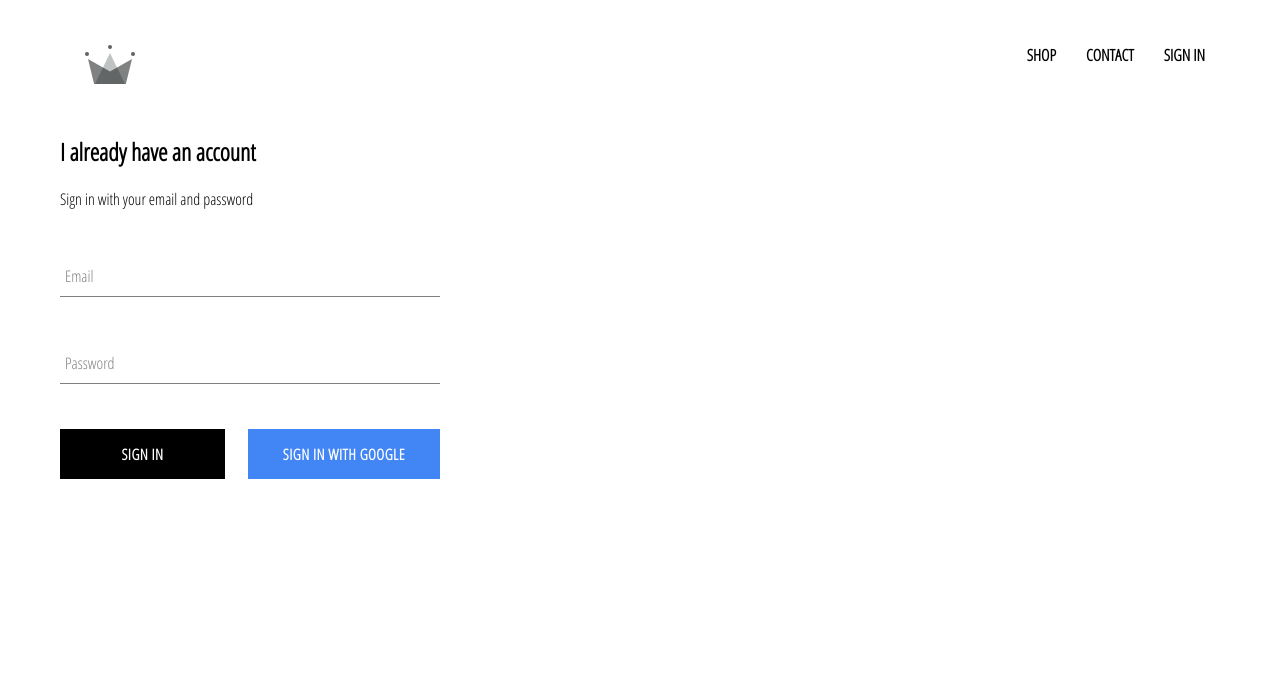
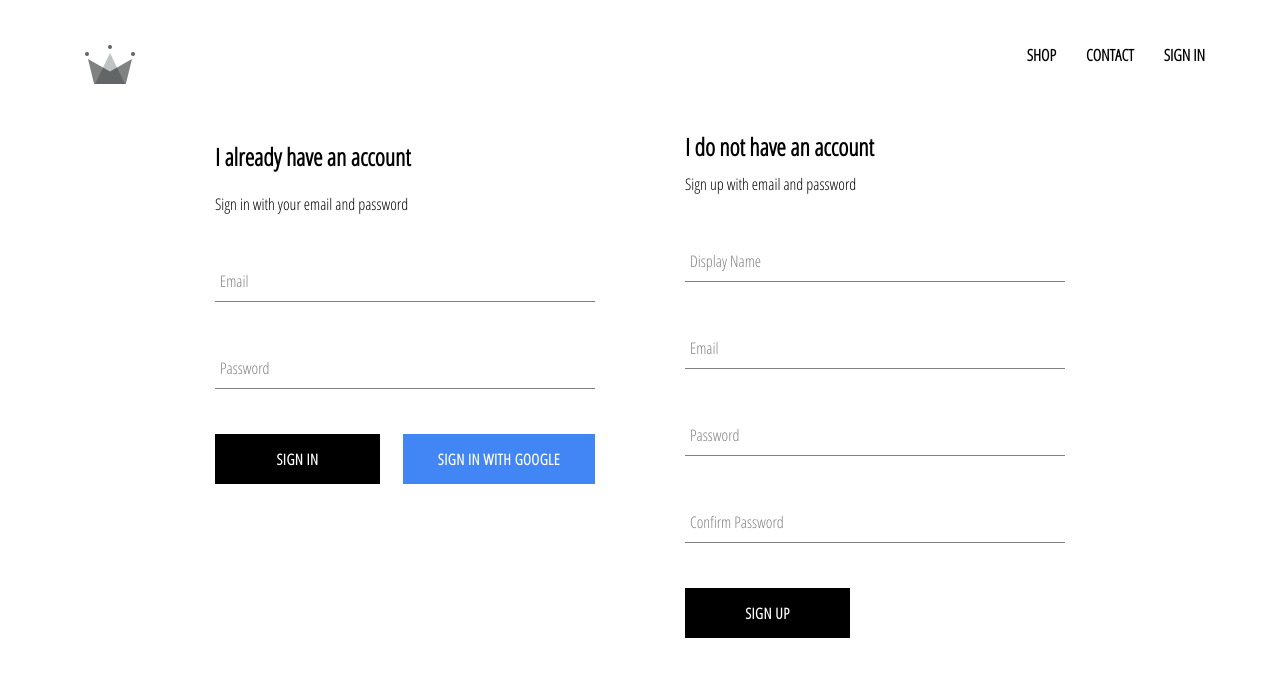
Before and after one commit to SuyashLale/crwn-clothing, a React (Create React App) app: page /signin in a window 1280 px wide. Shown: the top 676 px of the page. Built offline with nearby package versions, Linux system fonts and the light colour scheme; no server answers; a web font is replaced by a local one.

Commit message:
Added the sign up page, sign up with Email and PW functionality and saving the user in the firestore and React App state

```diff
--- a/src/App.js
+++ b/src/App.js
@@ -7,7 +7,7 @@
 import ShopPage from "./pages/shop/shop.component.jsx";
 import Header from "./components/header/header.component";
 import SignInAndSignUp from "./pages/sign-in-and-sign-up/sign-in-and-sign-up.component";
-import { auth } from "./firebase/firebase.utils";
+import { auth, createUserProfileDocument } from "./firebase/firebase.utils";
 
 class App extends React.Component {
   constructor() {
@@ -21,10 +21,29 @@
   unsubsribeFromAuth = null;
 
   componentDidMount() {
-    this.unsubscribeFromAuth = auth.onAuthStateChanged((user) => {
-      this.setState({ currentUser: user });
+    this.unsubscribeFromAuth = auth.onAuthStateChanged(async (userAuth) => {
+      if (userAuth) {
+        //if we get an object back, when the user sign in
+        const userRef = createUserProfileDocument(userAuth);
 
-      console.log(user);
+        (await userRef).onSnapshot((snapshot) => {
+          // use this snapshot to set the state of our App
+          this.setState(
+            {
+              currentUser: {
+                id: snapshot.id,
+                ...snapshot.data(),
+              },
+            },
+            () => console.log(this.state)
+          );
+        });
+      } else {
+        // no user is signed in. userAuth object is NULL.
+        this.setState({
+          currentUser: userAuth,
+        });
+      }
     });
   }
 
--- a/src/components/form-input/form-input.component.jsx
+++ b/src/components/form-input/form-input.component.jsx
@@ -5,7 +5,7 @@
 const FormInput = ({ handleChange, label, ...otherProps }) => {
   return (
     <div className="group">
-      <input className="form-input" handleChange={handleChange} {...otherProps} />
+      <input className="form-input" onChange={handleChange} {...otherProps} />
       {label ? (
         <label
           className={`${
--- /dev/null
+++ b/src/components/sign-up/sign-up.component.jsx
@@ -0,0 +1,107 @@
+import React from "react";
+
+import FormInput from "../form-input/form-input.component";
+import CustomButton from "../custom-button/custom-button.component";
+import { auth, createUserProfileDocument } from "../../firebase/firebase.utils";
+
+import "./sign-up.styles.scss";
+
+class SignUp extends React.Component {
+  constructor() {
+    super();
+
+    this.state = {
+      displayName: "",
+      email: "",
+      password: "",
+      confirmPassword: "",
+    };
+  }
+
+  handleSubmit = async (event) => {
+    event.preventDefault();
+
+    const { displayName, email, password, confirmPassword } = this.state;
+    //if passwords dont match, return from the method
+    if (password !== confirmPassword) {
+      alert("Passwords do not match");
+      return;
+    }
+
+    try {
+      //de-structure user from the return of the createUserWithEmailAndPassword method
+      const { user } = await auth.createUserWithEmailAndPassword(
+        email,
+        password
+      );
+
+      await createUserProfileDocument(user, { displayName });
+
+      //when the above finishes, we want to clear out our form
+      this.setState({
+        displayName: "",
+        email: "",
+        password: "",
+        confirmPassword: "",
+      });
+    } catch (error) {
+      console.error(error);
+    }
+  };
+
+  handleChange = (event) => {
+    const { name, value } = event.target;
+
+    this.setState({
+      [name]: value,
+    });
+  };
+
+  render() {
+    const { displayName, email, password, confirmPassword } = this.state;
+    return (
+      <div className="sign-up">
+        <h2 className="title">I do not have an account</h2>
+        <span className="subtitle">Sign up with email and password</span>
+
+        <form onSubmit={this.handleSubmit} className="sign-up-form">
+          <FormInput
+            label="Display Name"
+            name="displayName"
+            value={displayName}
+            type="text"
+            handleChange={this.handleChange}
+            required
+          />
+          <FormInput
+            label="Email"
+            name="email"
+            value={email}
+            type="email"
+            handleChange={this.handleChange}
+            required
+          />
+          <FormInput
+            label="Password"
+            name="password"
+            value={password}
+            type="password"
+            handleChange={this.handleChange}
+            required
+          />
+          <FormInput
+            label="Confirm Password"
+            name="confirmPassword"
+            value={confirmPassword}
+            type="password"
+            handleChange={this.handleChange}
+            required
+          />
+          <CustomButton type="submit">Sign Up</CustomButton>
+        </form>
+      </div>
+    );
+  }
+}
+
+export default SignUp;
--- /dev/null
+++ b/src/components/sign-up/sign-up.styles.scss
@@ -0,0 +1,9 @@
+.sign-up {
+  display: flex;
+  flex-direction: column;
+  width: 380px;
+
+  .title {
+    margin: 10px 0;
+  }
+}
--- a/src/firebase/firebase.utils.js
+++ b/src/firebase/firebase.utils.js
@@ -15,6 +15,39 @@
 
 firebase.initializeApp(config);
 
+export const createUserProfileDocument = async (userAuth, additionalData) => {
+  //if the userAuth object is null,
+  //meaning when the user signs out or is not signed in at all,
+  //return from this method without doing anything.
+  if (!userAuth) {
+    return;
+  }
+
+  //If userAuth object is not null, then check if it exists in firestore,
+  //if not, then create it.
+
+  const userRef = firestore.doc(`users/${userAuth.uid}`);
+  const snapshot = await userRef.get();
+
+  if (!snapshot.exists) {
+    const { displayName, email } = userAuth;
+    const createdAt = new Date();
+
+    try {
+      await userRef.set({
+        displayName,
+        email,
+        createdAt,
+        ...additionalData,
+      });
+    } catch (error) {
+      console.log("Error creating user. " + error.message);
+    }
+  }
+
+  return userRef;
+};
+
 export const auth = firebase.auth();
 export const firestore = firebase.firestore();
 
--- a/src/pages/sign-in-and-sign-up/sign-in-and-sign-up.component.jsx
+++ b/src/pages/sign-in-and-sign-up/sign-in-and-sign-up.component.jsx
@@ -3,10 +3,12 @@
 import "./sign-in-and-sign-up.styles.scss";
 
 import SignIn from "../../components/sign-in/sign-in.component";
+import SignUp from "../../components/sign-up/sign-up.component";
 
 const SignInAndSignUp = () => (
   <div className="sign-in-and-sign-up">
     <SignIn />
+    <SignUp />
   </div>
 );
 
--- a/src/pages/sign-in-and-sign-up/sign-in-and-sign-up.styles.scss
+++ b/src/pages/sign-in-and-sign-up/sign-in-and-sign-up.styles.scss
@@ -0,0 +1,6 @@
+.sign-in-and-sign-up {
+  width: 850px;
+  display: flex;
+  justify-content: space-between;
+  margin: 30px auto;
+}
```
